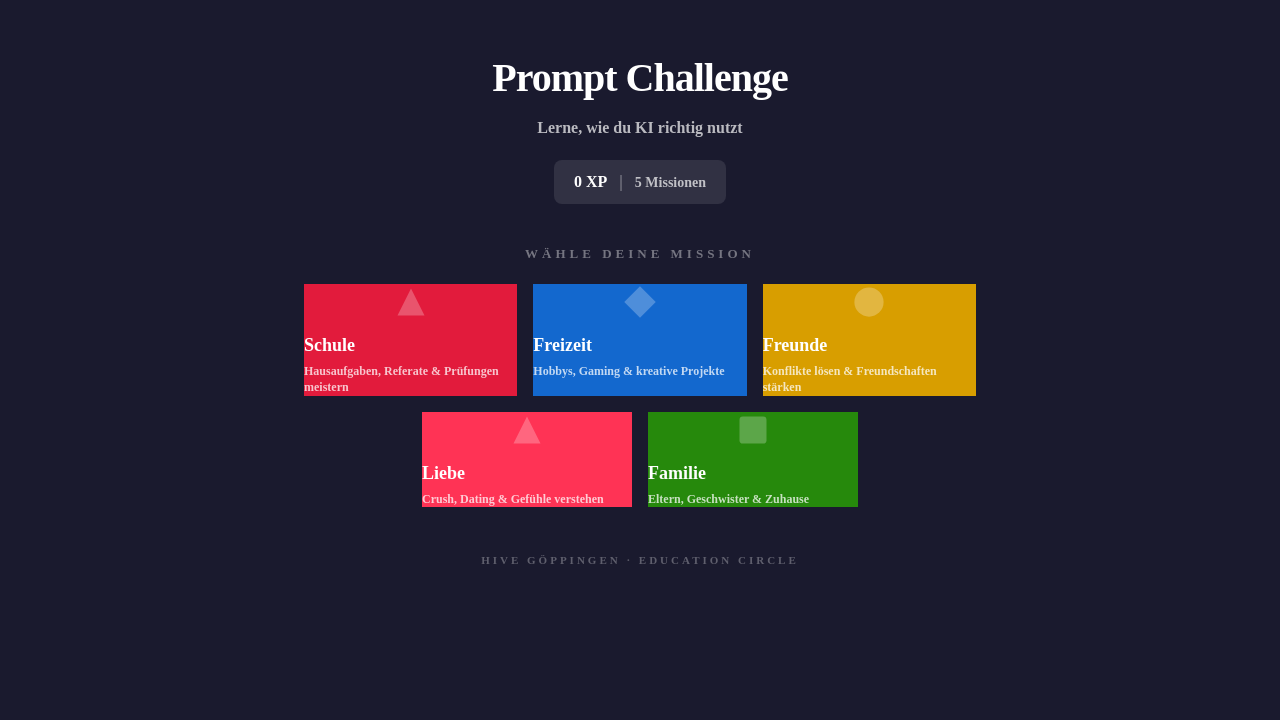
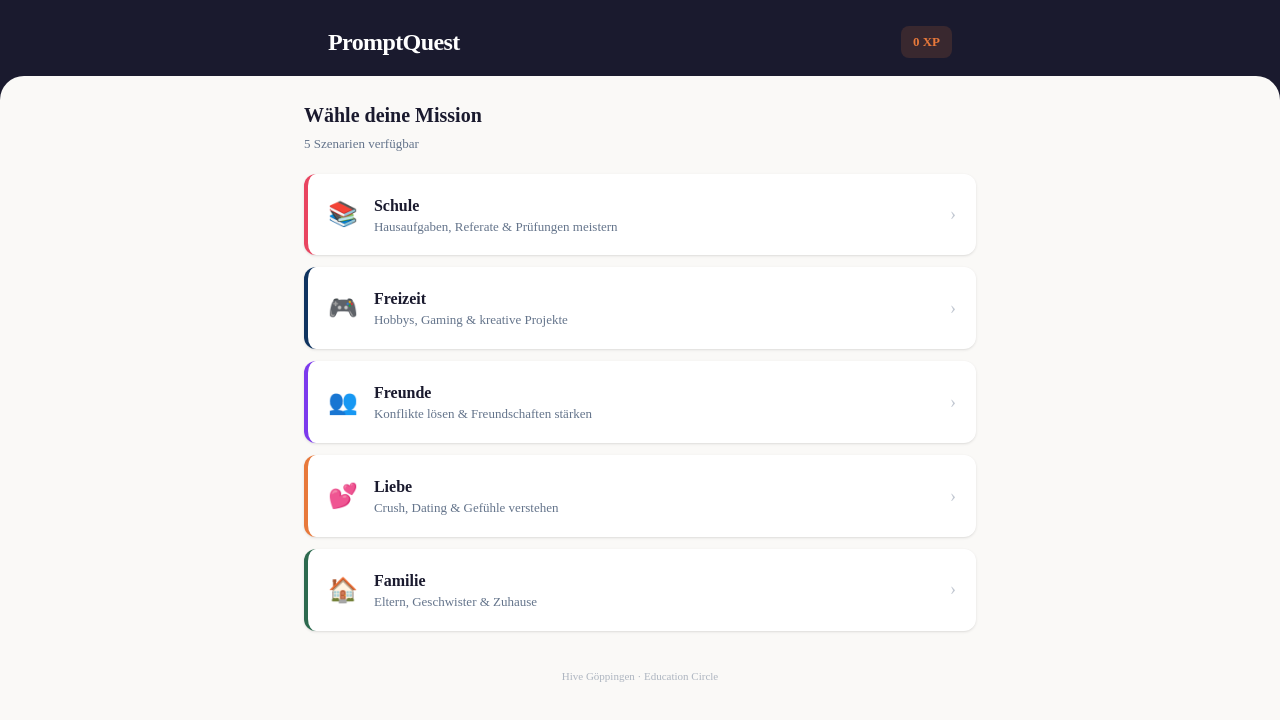
Before and after one commit to Nils43/Hivetest, a Next.js app: page / in a window 1280 px wide. Shown: the top 720 px of the page. Built offline with nearby package versions, Linux system fonts and the light colour scheme.

Commit message:
feat: redesign startscreen with list cards and dark shell

```diff
--- a/src/app/page.tsx
+++ b/src/app/page.tsx
@@ -2,106 +2,67 @@
 
 import Link from "next/link";
 import { scenarios } from "@/data/scenarios";
-
-const cardConfig: Record<string, { bg: string; shape: string }> = {
-  schule:  { bg: "#E21B3C", shape: "triangle" },
-  freizeit: { bg: "#1368CE", shape: "diamond" },
-  freunde: { bg: "#D89E00", shape: "circle" },
-  liebe:   { bg: "#FF3355", shape: "triangle" },
-  familie: { bg: "#26890C", shape: "square" },
-};
-
-function KahootShape({ shape, size = 32 }: { shape: string; size?: number }) {
-  const s = size;
-  if (shape === "triangle")
-    return <svg width={s} height={s} viewBox="0 0 32 32"><polygon points="16,4 28,28 4,28" fill="white" opacity="0.25"/></svg>;
-  if (shape === "diamond")
-    return <svg width={s} height={s} viewBox="0 0 32 32"><polygon points="16,2 30,16 16,30 2,16" fill="white" opacity="0.25"/></svg>;
-  if (shape === "circle")
-    return <svg width={s} height={s} viewBox="0 0 32 32"><circle cx="16" cy="16" r="13" fill="white" opacity="0.25"/></svg>;
-  return <svg width={s} height={s} viewBox="0 0 32 32"><rect x="4" y="4" width="24" height="24" rx="3" fill="white" opacity="0.25"/></svg>;
-}
+import { scenarioColors } from "@/data/scenarioColors";
 
 export default function Home() {
-  const topRow = scenarios.slice(0, 3);
-  const bottomRow = scenarios.slice(3);
-
   return (
-    <main className="min-h-dvh bg-k-purple flex flex-col items-center px-4 sm:px-6 pt-8 sm:pt-12 pb-12">
-      <div className="w-full max-w-2xl">
-        {/* Header */}
-        <div className="text-center mb-8 sm:mb-10 animate-fade-in">
-          <h1 className="text-[28px] sm:text-[40px] font-black text-white mb-2 tracking-tight">
-            Prompt Challenge
+    <main className="min-h-dvh bg-shell flex flex-col">
+      {/* Dark nav header */}
+      <div className="px-4 sm:px-6 pt-6 pb-4 flex items-center justify-between max-w-2xl mx-auto w-full">
+        <h1 className="text-[20px] sm:text-[24px] font-bold text-white tracking-tight">
+          PromptQuest
         </h1>
-          <p className="text-white/70 text-[14px] sm:text-[16px] font-bold mb-5">
-            Lerne, wie du KI richtig nutzt
-          </p>
-
-          {/* XP bar */}
-          <div className="inline-flex items-center gap-3 bg-white/10 rounded-lg px-5 py-2.5">
-            <span className="text-[16px] font-black text-k-golden">0 XP</span>
-            <span className="text-white/40 font-bold">|</span>
-            <span className="text-[14px] font-bold text-white/70">5 Missionen</span>
+        <div className="bg-xp/15 text-xp text-[13px] font-semibold px-3 py-1.5 rounded-lg">
+          0 XP
         </div>
       </div>
 
-        {/* Section title */}
-        <p className="text-center text-[12px] sm:text-[13px] font-black text-white/40 uppercase tracking-[4px] mb-5">
+      {/* Content area */}
+      <div className="flex-1 bg-content-bg rounded-t-[24px] px-4 sm:px-6 pt-6 pb-8">
+        <div className="max-w-2xl mx-auto">
+          <h2 className="text-[18px] sm:text-[20px] font-bold text-text-primary mb-1">
             Wähle deine Mission
+          </h2>
+          <p className="text-[13px] text-text-secondary mb-5">
+            {scenarios.length} Szenarien verfügbar
           </p>
 
-        {/* Top row – 2 cols mobile, 3 cols tablet */}
-        <div className="grid grid-cols-2 sm:grid-cols-3 gap-3 sm:gap-4 mb-3 sm:mb-4">
-          {topRow.map((scenario, i) => {
-            const cfg = cardConfig[scenario.id];
+          {/* Scenario list cards */}
+          <div className="flex flex-col gap-3">
+            {scenarios.map((scenario, i) => {
+              const colors = scenarioColors[scenario.id];
               return (
                 <Link
                   key={scenario.id}
                   href={`/szenario/${scenario.id}`}
-                className={`kahoot-card animate-slide-up ${i === 2 ? "col-span-2 sm:col-span-1" : ""}`}
-                style={{ background: cfg.bg, animationDelay: `${i * 0.08}s`, opacity: 0 }}
+                  className="flex items-center gap-4 bg-white rounded-xl px-4 py-4 sm:px-5 sm:py-5 shadow-sm hover:shadow-md hover:-translate-y-0.5 transition-all animate-slide-up"
+                  style={{
+                    borderLeft: `4px solid ${colors?.border || "#64748b"}`,
+                    animationDelay: `${i * 0.06}s`,
+                    opacity: 0,
+                  }}
                 >
-                <div className="flex justify-center mb-3">
-                  <KahootShape shape={cfg.shape} size={36} />
-                </div>
-                <h2 className="font-black text-[16px] sm:text-[18px] mb-1">{scenario.title}</h2>
-                <p className="text-[11px] sm:text-[12px] text-white/75 font-bold leading-snug">
+                  <span className="text-[24px] shrink-0">{scenario.emoji}</span>
+                  <div className="flex-1 min-w-0">
+                    <h3 className="text-[15px] sm:text-[16px] font-semibold text-text-primary">
+                      {scenario.title}
+                    </h3>
+                    <p className="text-[12px] sm:text-[13px] text-text-secondary leading-snug">
                       {scenario.description}
                     </p>
-              </Link>
-            );
-          })}
                   </div>
-
-        {/* Bottom row centered */}
-        <div className="flex justify-center gap-3 sm:gap-4">
-          {bottomRow.map((scenario, i) => {
-            const cfg = cardConfig[scenario.id];
-            return (
-              <Link
-                key={scenario.id}
-                href={`/szenario/${scenario.id}`}
-                className="kahoot-card animate-slide-up w-full max-w-[calc(50%-6px)] sm:max-w-[210px]"
-                style={{ background: cfg.bg, animationDelay: `${(i + 3) * 0.08}s`, opacity: 0 }}
-              >
-                <div className="flex justify-center mb-3">
-                  <KahootShape shape={cfg.shape} size={36} />
-                </div>
-                <h2 className="font-black text-[16px] sm:text-[18px] mb-1">{scenario.title}</h2>
-                <p className="text-[11px] sm:text-[12px] text-white/75 font-bold leading-snug">
-                  {scenario.description}
-                </p>
+                  <span className="text-text-secondary/40 text-[18px] shrink-0">›</span>
                 </Link>
               );
             })}
           </div>
 
           {/* Footer */}
-        <div className="text-center mt-10 animate-fade-in" style={{ animationDelay: "0.5s", opacity: 0 }}>
-          <span className="text-[10px] sm:text-[11px] font-black text-white/30 uppercase tracking-[3px]">
+          <div className="text-center mt-8">
+            <span className="text-[11px] font-medium text-text-secondary/50">
               Hive Göppingen · Education Circle
             </span>
+          </div>
         </div>
       </div>
     </main>
```
Lines whose indentation alone changed are shown as unchanged.
